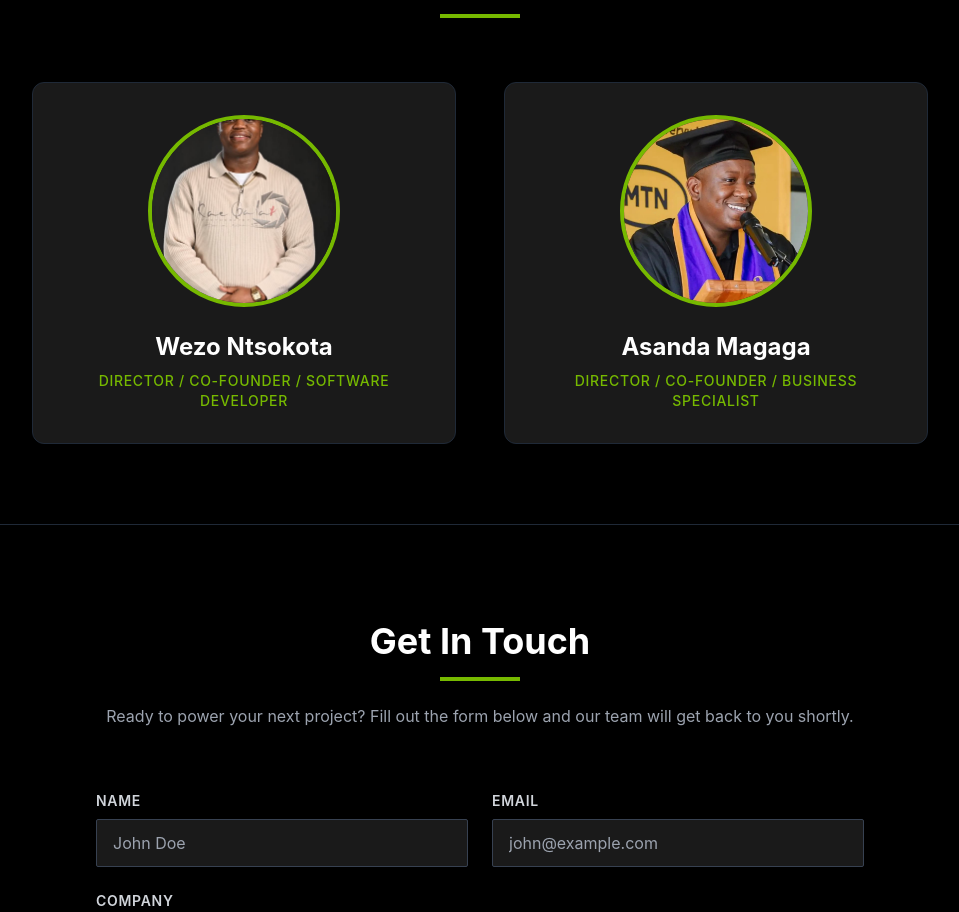
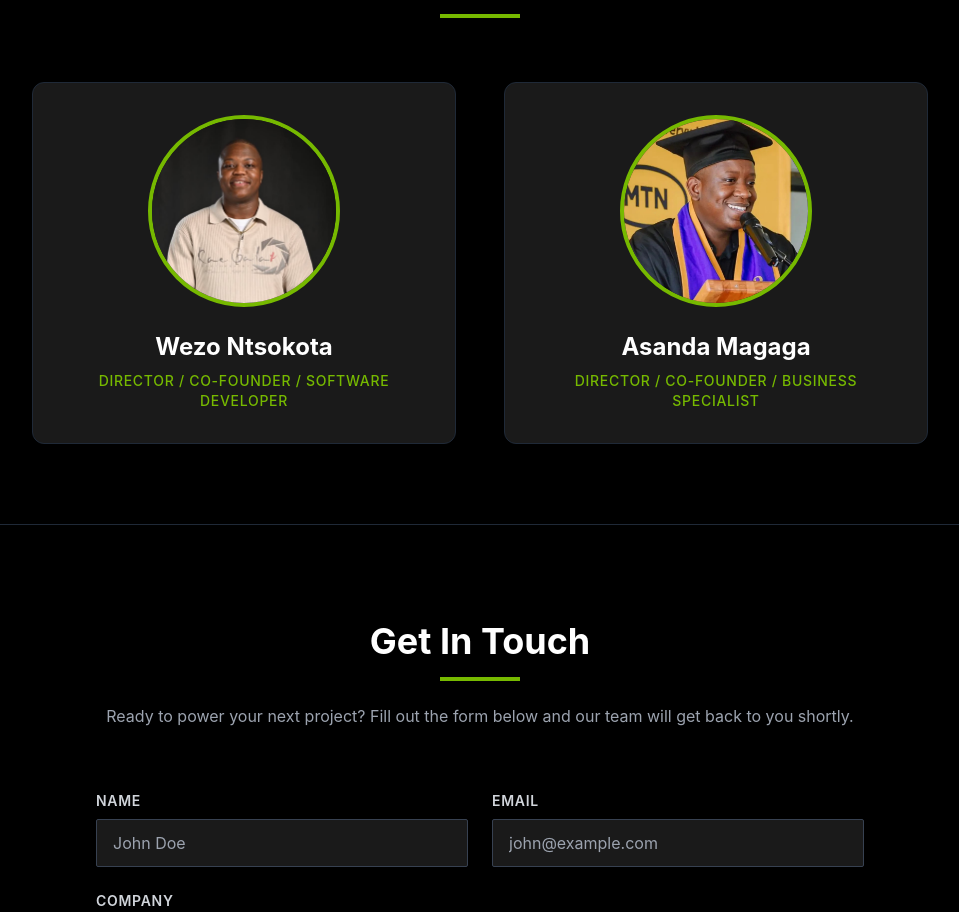
Before and after one commit to WezoNtsokota24/wamn-tech, a React app: page / in a window 1280 px wide. Shown: the part 1648-2560 px from the top of the page, without its empty margins (160-1119 px from the left). Built offline with nearby package versions, Linux system fonts and the light colour scheme.

Commit message:
feat: add leadership section and automated testing suite

```diff
--- a/src/components/Team.jsx
+++ b/src/components/Team.jsx
@@ -37,7 +37,7 @@ const Team = () => {
                   <img
                     src={member.image}
                     alt={member.name}
-                    className="w-full h-full object-cover rounded-full border-4 border-[#76B900]"
+                    className={`w-full h-full object-cover rounded-full border-4 border-[#76B900] ${member.name === 'Wezo Ntsokota' ? 'object-top' : ''}`}
                   />
                 </div>
                 <h3 className="text-2xl font-bold text-white mb-2">
```
